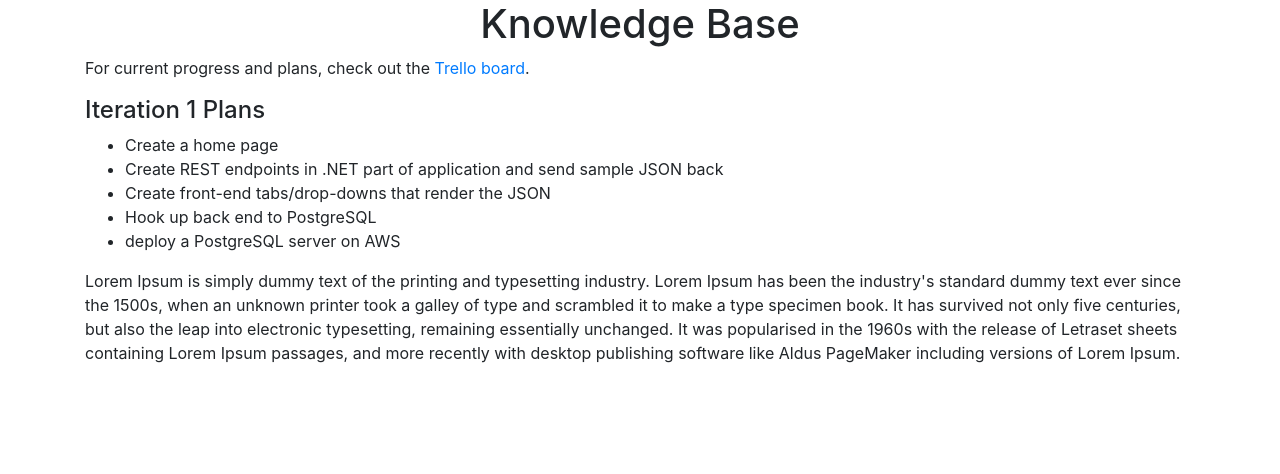
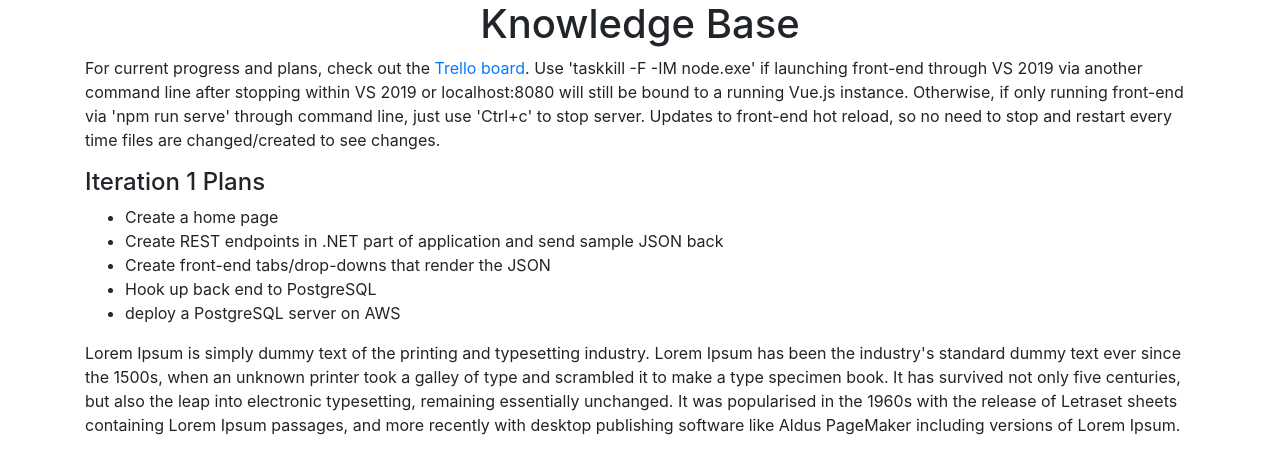
Before and after one commit to DPFH/KnowledgeBase, a Vue app in the folder clientapp/: page / in a window 1280 px wide. Shown: the top 474 px of the page. Built offline with nearby package versions, Linux system fonts and the light colour scheme.

Commit message:
Changed Ports
Adjusted ports that back end run on and added some extra text to front end for run instructions.

```diff
--- a/clientapp/src/components/HelloWorld.vue
+++ b/clientapp/src/components/HelloWorld.vue
@@ -5,7 +5,10 @@
             <p>
                 For current progress and plans, check out the
                 <a href="https://trello.com/b/wAvuoyNi/knowledge-base" target="_blank" rel="noopener">Trello board</a>.
-
+                Use 'taskkill -F -IM node.exe' if launching front-end through VS 2019 via another command line
+                after stopping within VS 2019 or localhost:8080 will still be bound to a running Vue.js instance. Otherwise,
+                if only running front-end via 'npm run serve' through command line, just use 'Ctrl+c' to stop server. Updates
+                to front-end hot reload, so no need to stop and restart every time files are changed/created to see changes.
             </p>
             <h4 class="text-left">Iteration 1 Plans</h4>
             <ul>
```
Also changed, not shown: 1 other file (tests, documents, lock files or other folders).
